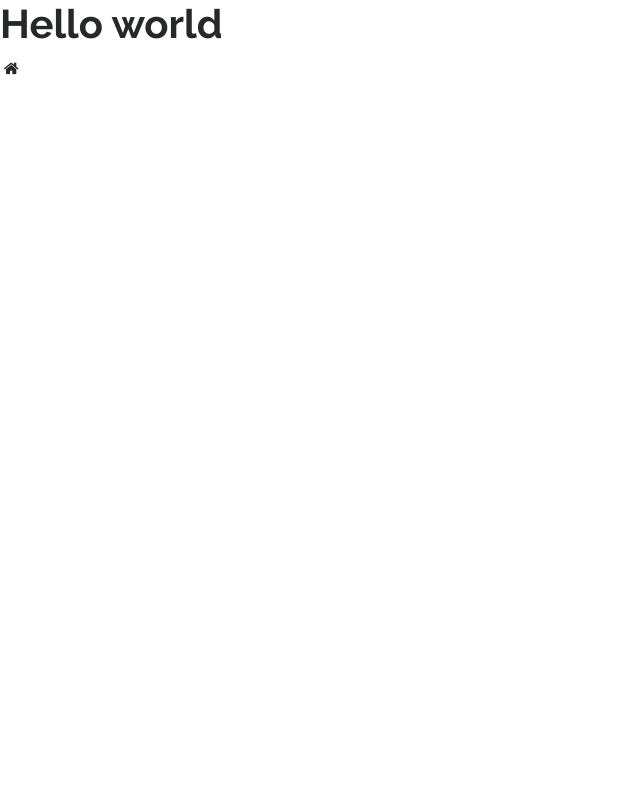
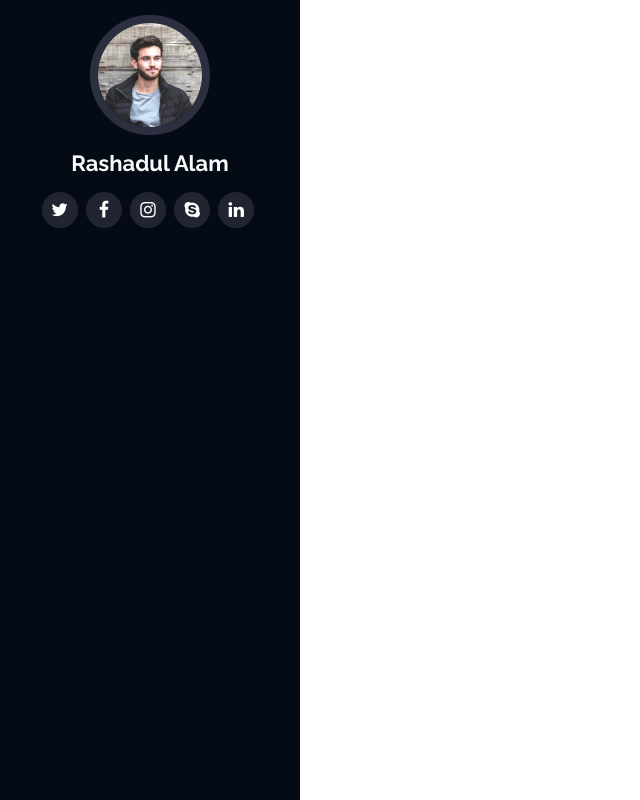
Before and after one commit to rashadulalam/portfolio, a plain HTML site: page index.html in a window 1280 px wide. Shown: the whole page, without its empty margins (0-640 px from the left). Drawn offline with nearby package versions, Linux system fonts and the light colour scheme.

Commit message:
Profile section

```diff
--- a/css/portfolio.css
+++ b/css/portfolio.css
@@ -31,3 +31,46 @@ h4 {
     font-family: 'Raleway', sans-serif;
     font-weight: 700;
 }
+
+/*
+ Header area css
+*/
+.header-area {
+    position: fixed;
+    z-index: 999;
+    top: 0;
+    left: 0;
+    bottom: 0;
+    width: 300px;
+    padding: 0 15px;
+    background-color: #040B14;
+    transition: all ease-in-out 0.5s;;
+}
+
+.profile img {
+    width: 120px;
+    margin: 15px auto;
+    border: 8px solid #2c2f3f;
+}
+.profile h1 {
+    font-size: 22px;
+}
+
+.social-links a {
+    font-size: 18px;
+    color: #fff;
+    display: inline-block;
+    background-color: #212431;
+    line-height: 1;
+    padding: 8px 0;
+    margin-right: 4px;
+    border-radius: 50%;
+    text-align: center;
+    width: 36px;
+    height: 36px;
+    transition: 0.3s;
+}
+.social-links a:hover {
+    background-color: #149ddd;
+    text-decoration: none;
+}
--- a/index.html
+++ b/index.html
@@ -10,8 +10,21 @@
   </head>
   <body>
 
-   <h1>Hello world</h1>
-   <i class="icon-home"></i>
+    <header class="header-area" id="site-header">
+        <div class="d-flex flex-column">
+            <div class="profile">
+                <img src="img/profile-img.jpg" class="img-fluid rounded-circle mx-auto d-block" alt="Rashadul Alam">
+                <h1 class="text-light text-center">Rashadul Alam</h1>
+                <div class="social-links mt-3 text-center">
+                    <a href="#"><i class="icon-twitter"></i></a>
+                    <a href="#"><i class="icon-facebook"></i></a>
+                    <a href="#"><i class="icon-instagram"></i></a>
+                    <a href="#"><i class="icon-skype"></i></a>
+                    <a href="#"><i class="icon-linkedin"></i></a>
+                </div>
+            </div> <!-- End profile-->
+        </div>
+    </header><!-- End .header-area-->
 
 
 
```
